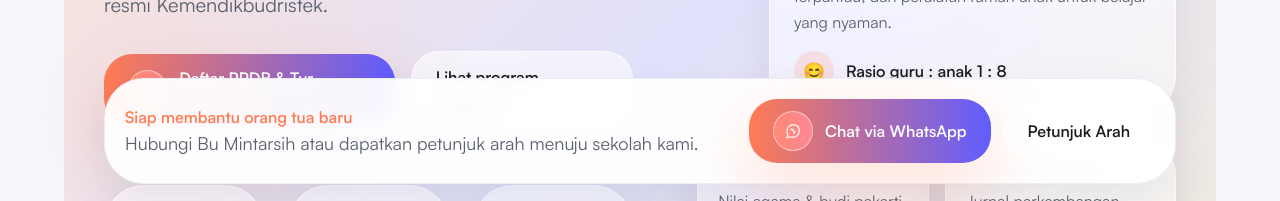
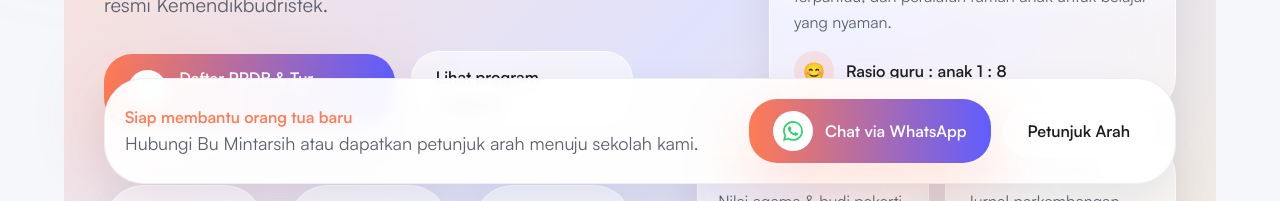
Before and after one commit to jwrfree/tk-kartikasari, a Next.js app in the folder tk-kartikasari/: page / in a window 1280 px wide. Shown: the part 592-793 px from the top of the page. Built offline with nearby package versions, Linux system fonts and the light colour scheme.

Commit message:
Update WhatsApp CTA icon

```diff
--- a/tk-kartikasari/components/CTAButton.tsx
+++ b/tk-kartikasari/components/CTAButton.tsx
@@ -46,29 +46,16 @@
   return (
     <a href={waLink(finalMessage)} className={classes}>
       <span className="flex items-center gap-3">
-        <span className="flex h-10 w-10 items-center justify-center rounded-2xl border border-white/50 bg-white/20 text-white backdrop-blur-sm backdrop-saturate-150 transition group-hover:bg-white/30">
+        <span className="flex h-10 w-10 items-center justify-center rounded-2xl border border-white/50 bg-white text-[#25D366] transition group-hover:bg-white/90">
           <svg
-            width="20"
-            height="20"
-            viewBox="0 0 24 24"
-            fill="none"
-            xmlns="http://www.w3.org/2000/svg"
+            viewBox="0 0 16 16"
+            aria-hidden="true"
+            focusable="false"
             className="h-5 w-5"
           >
             <path
-              d="M19.5 12c0 4.142-3.582 7.5-8 7.5-.996 0-1.953-.153-2.846-.437L4.5 20.25l1.38-3.611C5.3 15.487 4.75 13.815 4.75 12c0-4.142 3.582-7.5 8-7.5s6.75 3.358 6.75 7.5Z"
-              stroke="currentColor"
-              strokeWidth="1.6"
-              strokeLinecap="round"
-              strokeLinejoin="round"
-              opacity="0.85"
-            />
-            <path
-              d="M9.5 10.6c.25-.8.8-1 1.3-.8 1.5.6 1.6 2 1.6 2s1.2.2 1.6 1c.3.6-.3 1.3-1 1.9"
-              stroke="currentColor"
-              strokeWidth="1.6"
-              strokeLinecap="round"
-              strokeLinejoin="round"
+              fill="currentColor"
+              d="M13.601 2.326A7.85 7.85 0 0 0 7.994 0C3.627 0 .068 3.558.064 7.926c0 1.399.366 2.76 1.057 3.965L0 16l4.204-1.102a7.9 7.9 0 0 0 3.79.965h.004c4.368 0 7.926-3.558 7.93-7.93A7.9 7.9 0 0 0 13.6 2.326Zm-5.607 12.195a6.6 6.6 0 0 1-3.356-.92l-.24-.144-2.494.654.666-2.433-.156-.251a6.56 6.56 0 0 1-1.007-3.505c0-3.626 2.957-6.584 6.591-6.584a6.56 6.56 0 0 1 4.66 1.931 6.56 6.56 0 0 1 1.928 4.66c-.004 3.639-2.961 6.592-6.592 6.592Zm3.615-4.934c-.197-.099-1.17-.578-1.353-.646-.182-.065-.315-.099-.445.099-.133.197-.513.646-.627.775-.114.133-.232.148-.43.05-.197-.1-.836-.308-1.592-.985-.59-.525-.985-1.175-1.103-1.372-.114-.198-.011-.304.088-.403.087-.088.197-.232.296-.346.1-.114.133-.198.198-.33.065-.134.034-.248-.015-.347-.05-.099-.445-1.076-.612-1.47-.16-.389-.323-.335-.445-.34-.114-.007-.247-.007-.38-.007a.73.73 0 0 0-.529.247c-.182.198-.691.677-.691 1.654s.71 1.916.81 2.049c.098.133 1.394 2.132 3.383 2.992.47.205.84.326 1.129.418.475.152.904.129 1.246.08.38-.058 1.171-.48 1.338-.943.164-.464.164-.86.114-.943-.049-.084-.182-.133-.38-.232"
             />
           </svg>
         </span>
```
